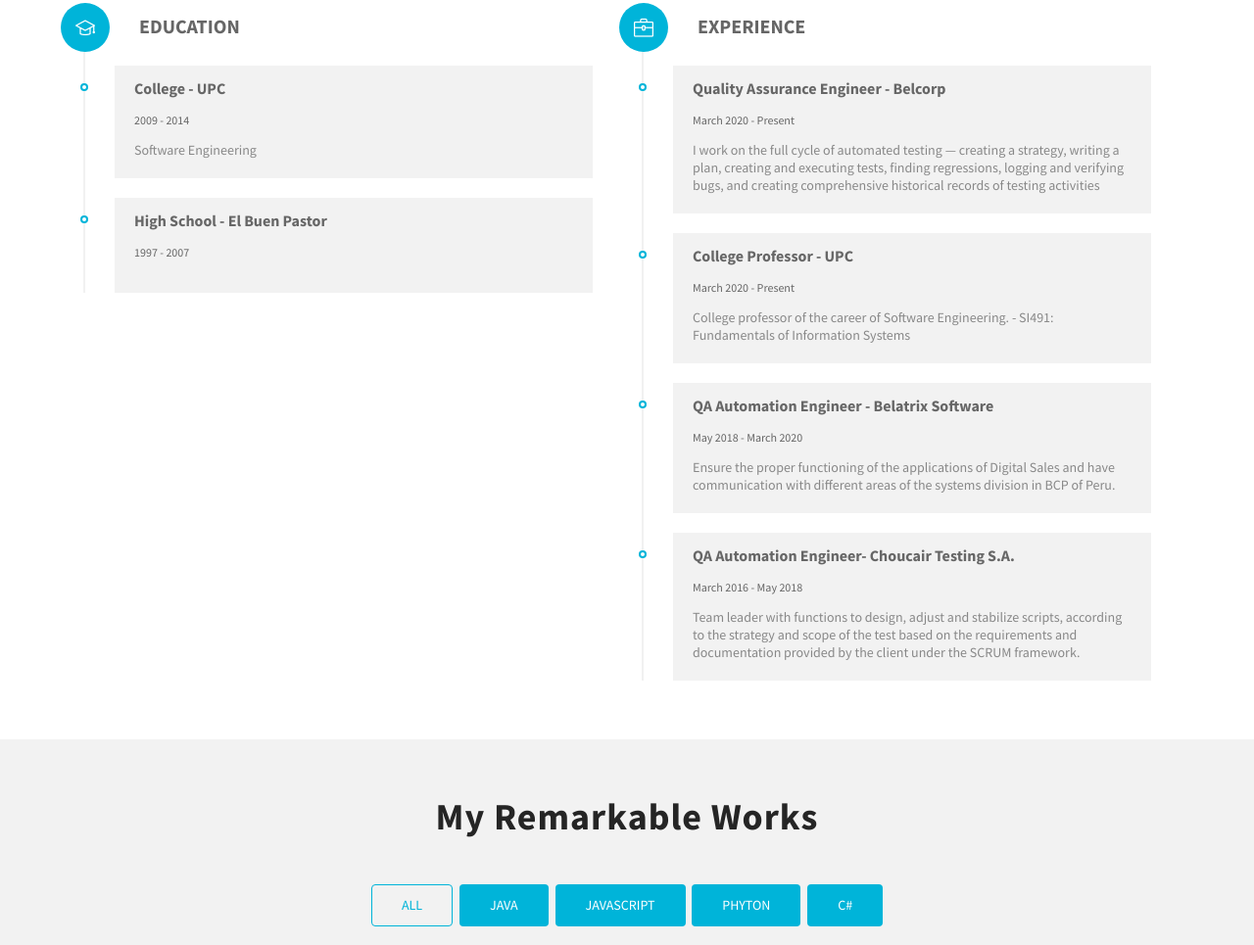
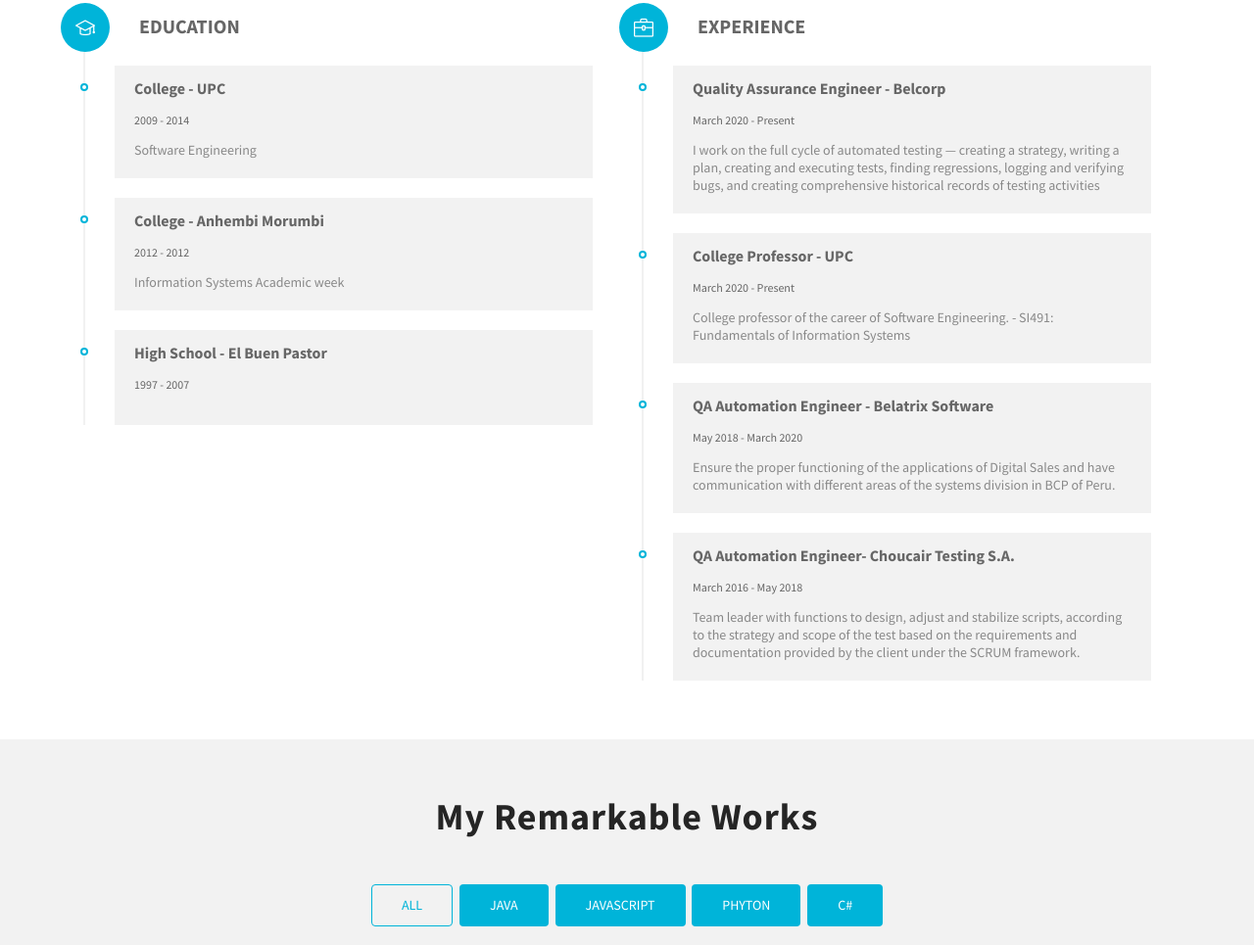
Before and after one commit to elionavarretev/elionavarretev.github.io, a plain HTML site: page index.html in a window 1280 px wide. Shown: the part 1993-2958 px from the top of the page at 98% size. Drawn offline with Linux system fonts and the light colour scheme; files whose address does not match are found by name.

Commit message:
new college

```diff
--- a/index.html
+++ b/index.html
@@ -282,12 +282,18 @@
                   <i class="icon-graduation"></i>
                   <h2 class="timelin-title">Education</h2>
                 </li>
-
                 <li>
                   <div class="content-text">
                     <h3 class="line-title">College - UPC</h3>
                     <span>2009 - 2014</span>
                     <p class="line-text">Software Engineering</p>
+                  </div>
+                </li>
+                <li>
+                  <div class="content-text">
+                    <h3 class="line-title">College - Anhembi Morumbi</h3>
+                    <span>2012 - 2012</span>
+                    <p class="line-text">Information Systems Academic week</p>
                   </div>
                 </li>
                 <li>
```
